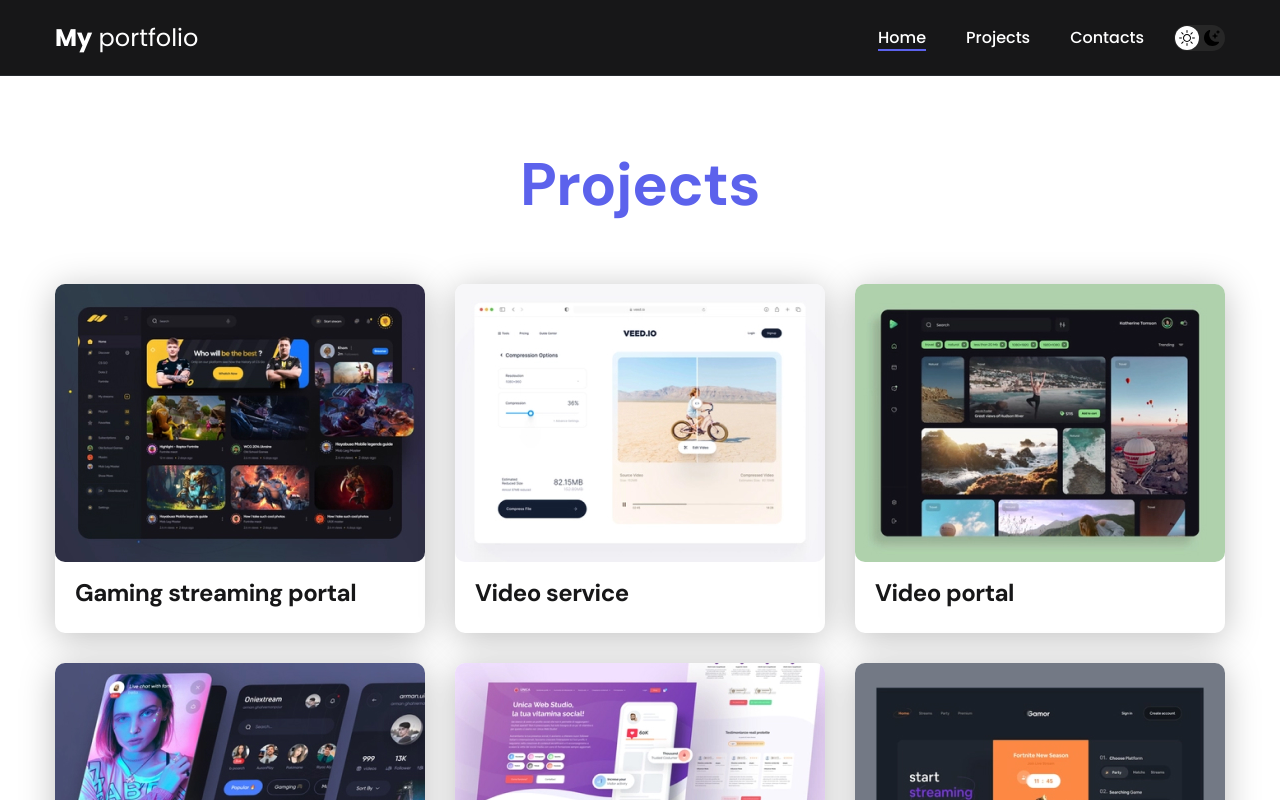
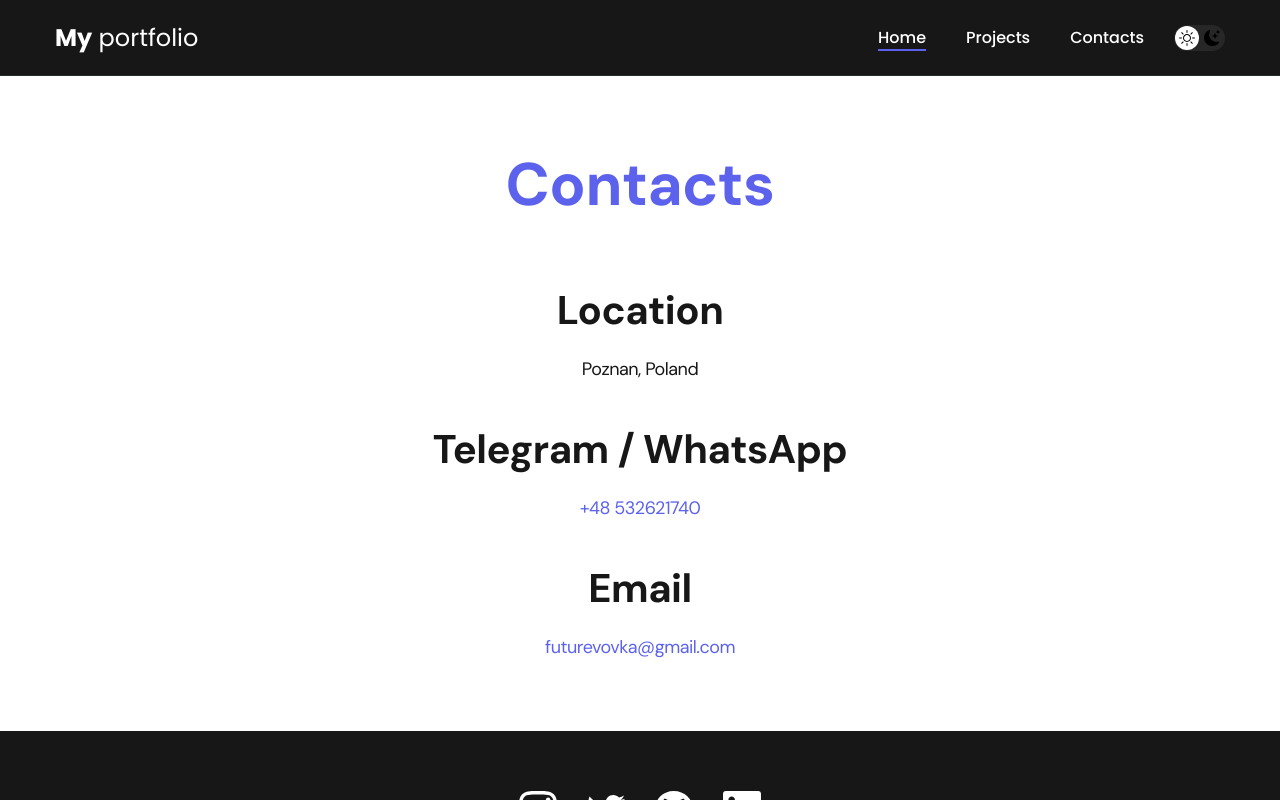
Before and after one commit to vk-workshop/portfolio, a React (Create React App) app: page / in a window 1280 px wide. Shown: the top 800 px of the page. Built offline with nearby package versions, Linux system fonts and the light colour scheme.

Commit message:
added
added css styles

```diff
--- a/src/App.js
+++ b/src/App.js
@@ -3,6 +3,7 @@ import Navbar from "./components/navbar/Navbar";
 import Footer from "./components/footer/Footer";
 import Home from "./pages/Home";
 import Projects from "./pages/Projects";
+import Contacts from "./pages/Contacts";
 
 function App() {
   return (
@@ -10,7 +11,8 @@ function App() {
       <Navbar />
 
       {/* <Home /> */}
-      <Projects />
+      {/* <Projects /> */}
+      <Contacts />
       <Footer />
     </div>
   );
--- a/src/styles/main.css
+++ b/src/styles/main.css
@@ -47,8 +47,6 @@
 
 html,
 body {
-	display: flex;
-	flex-direction: column;
 	min-height: 100vh;
 
 	font-family: 'DM Sans', sans-serif;
@@ -58,7 +56,14 @@ body {
 	background-color: var(--page-bg);
 	color: var(--text-color);
 }
-
+#root {
+	min-height: 100vh;
+}
+.App {
+	min-height: 100vh;
+	display: flex;
+	flex-direction: column;
+}
 /* General */
 
 .container {
```
